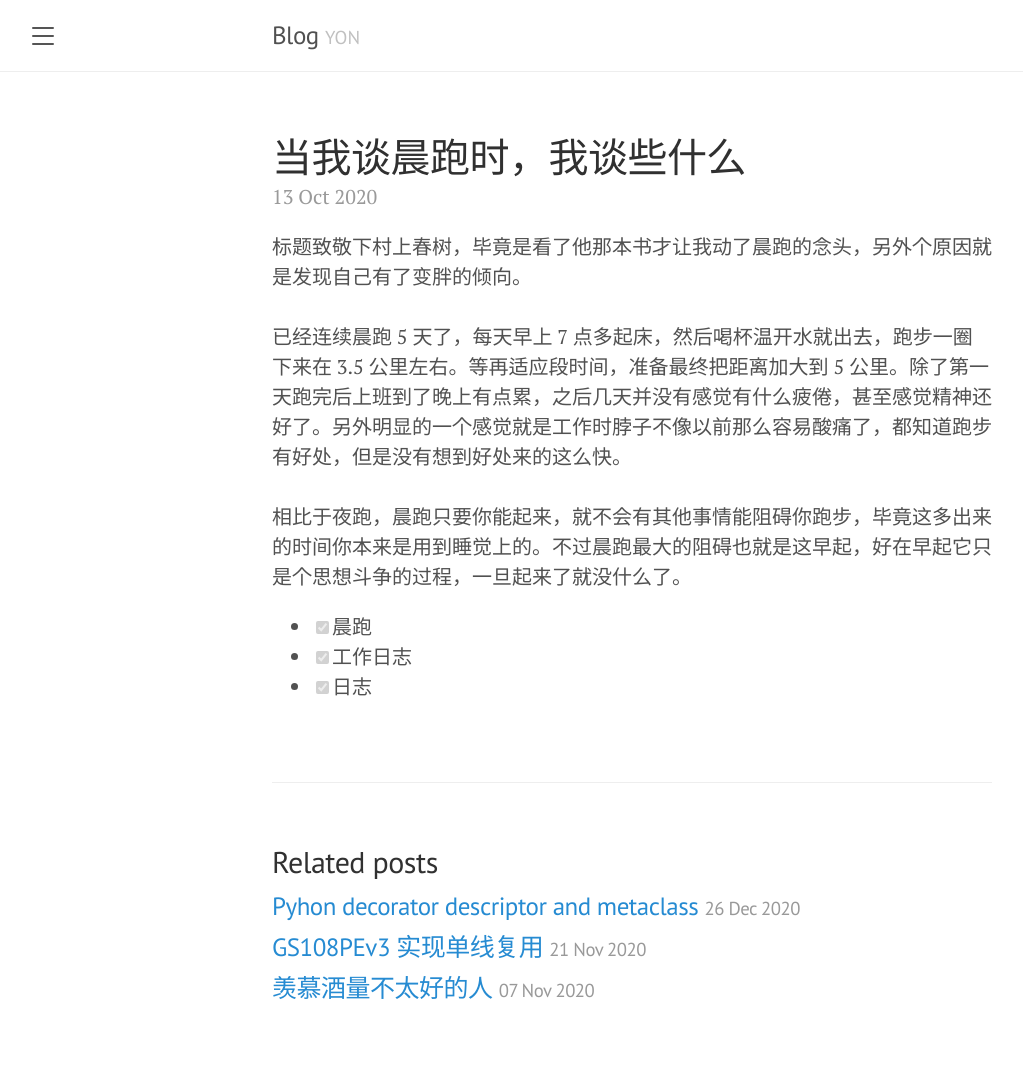
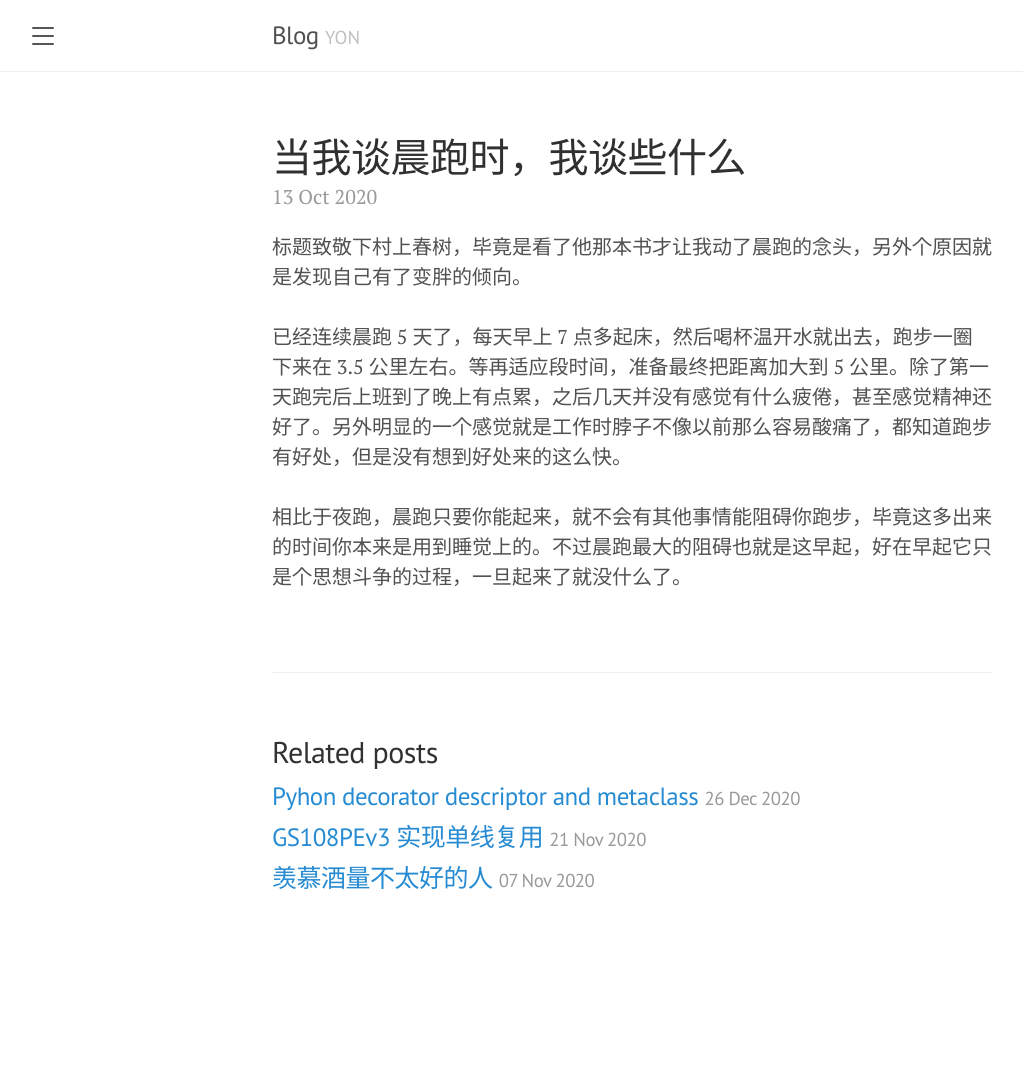
Before and after one commit to yoncise/yoncise.github.io, a Jekyll site: the page built from _posts/2020/2020-10-13-14341158.md, in a window 1280 px wide. Shown: the whole page, without its empty margins (8-1031 px from the left). Built offline with Jekyll 4.4.1, drawn with Linux system fonts in a browser that asks for light colours; after the commit the page ends 955 px from its top, so only the background shows below that.

Commit message:
sync from yuque

```diff
--- a/_posts/2020/2020-10-13-14341158.md
+++ b/_posts/2020/2020-10-13-14341158.md
@@ -4,8 +4,4 @@ title: 当我谈晨跑时，我谈些什么
 ---
 标题致敬下村上春树，毕竟是看了他那本书才让我动了晨跑的念头，另外个原因就是发现自己有了变胖的倾向。<br />
 <br />已经连续晨跑 5 天了，每天早上 7 点多起床，然后喝杯温开水就出去，跑步一圈下来在 3.5 公里左右。等再适应段时间，准备最终把距离加大到 5 公里。除了第一天跑完后上班到了晚上有点累，之后几天并没有感觉有什么疲倦，甚至感觉精神还好了。另外明显的一个感觉就是工作时脖子不像以前那么容易酸痛了，都知道跑步有好处，但是没有想到好处来的这么快。<br />
-<br />相比于夜跑，晨跑只要你能起来，就不会有其他事情能阻碍你跑步，毕竟这多出来的时间你本来是用到睡觉上的。不过晨跑最大的阻碍也就是这早起，好在早起它只是个思想斗争的过程，一旦起来了就没什么了。<br />
-
-- [x] 晨跑
-- [x] 工作日志
-- [x] 日志
+<br />相比于夜跑，晨跑只要你能起来，就不会有其他事情能阻碍你跑步，毕竟这多出来的时间你本来是用到睡觉上的。不过晨跑最大的阻碍也就是这早起，好在早起它只是个思想斗争的过程，一旦起来了就没什么了。
```
